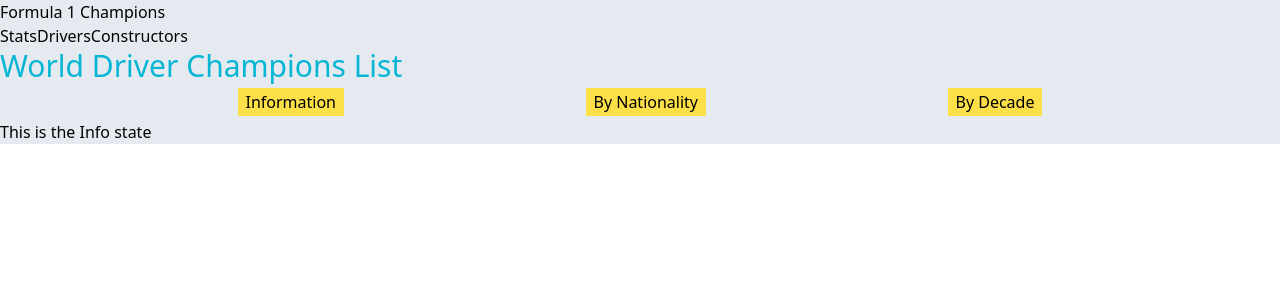
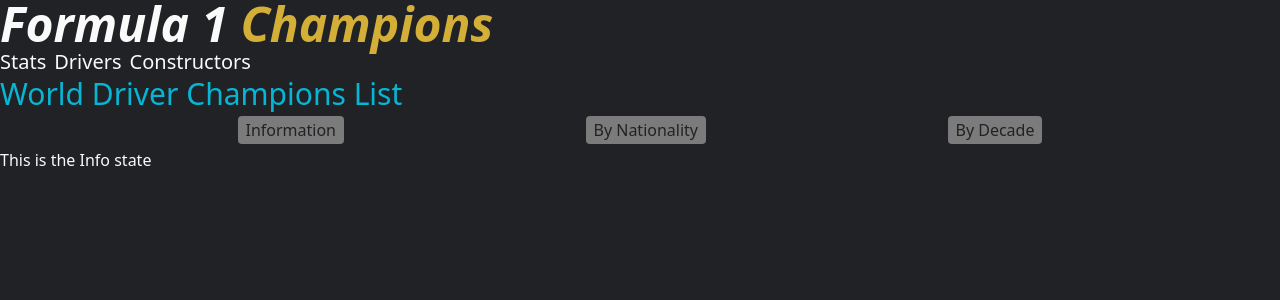
Before and after one commit to DLong86/f1-champions, a React (Create React App) app: page /drivers in a window 1280 px wide. Shown: the top 300 px of the page. Built offline with nearby package versions, Linux system fonts and the light colour scheme; no server answers.

Commit message:
styling - Nav and buttons, text

```diff
--- a/src/App.js
+++ b/src/App.js
@@ -8,7 +8,7 @@
 
 function App() {
 	return (
-		<div className="bg-slate-300/50">
+		<div className="bg-primary text-zinc-50">
 			<BrowserRouter>
 				<Navbar />
 				<div className="">
--- a/src/components/ByConstructor.js
+++ b/src/components/ByConstructor.js
@@ -27,7 +27,8 @@
 
 	return (
 		<div>
-			<select onChange={selectConstructor}>
+			<select className="bg-primary" onChange={selectConstructor}>
+				<option defaultValue="McLaren">Select constructor</option>
 				{filterConstructor.map((constructor) => {
 					return (
 						<option key={constructor.chassis} value={constructor.chassis}>
--- a/src/components/ByDecade.js
+++ b/src/components/ByDecade.js
@@ -18,7 +18,7 @@
 
 	return (
 		<div>
-			<select onChange={selectDecade}>
+			<select className="bg-primary" onChange={selectDecade}>
 				<option value="select">select decade</option>
 				<option value="2020">2020s</option>
 				<option value="2010">2010s</option>
--- a/src/components/ByNationality.js
+++ b/src/components/ByNationality.js
@@ -24,7 +24,7 @@
 	);
 	return (
 		<div>
-			<select onChange={selectCountry}>
+			<select className="bg-primary" onChange={selectCountry}>
 				<option defaultValue="GBR">Select country</option>
 				{filterNat.map((item) => {
 					return (
--- a/src/components/DisplayConstructorLists.js
+++ b/src/components/DisplayConstructorLists.js
@@ -33,7 +33,7 @@
 	};
 
 	return (
-		<div>
+		<div className="bg-primary">
 			<FilterConstructorOptions
 				handleInfo={handleInfo}
 				handleDecade={handleDecade}
--- a/src/components/DisplayDriverLists.js
+++ b/src/components/DisplayDriverLists.js
@@ -42,7 +42,7 @@
 	};
 
 	return (
-		<div>
+		<div className="bg-primary">
 			<FilterDriverOptions
 				handleInfo={handleInfo}
 				handleNationality={handleNationality}
--- a/src/components/Navbar.js
+++ b/src/components/Navbar.js
@@ -1,14 +1,25 @@
 import React from "react";
 import { Link } from "react-router-dom";
+// import logo from "../../public/images/f1-logo.svg";
 
 export default function Navbar() {
+	// console.log(logo);
 	return (
-		<div className="navbar">
-			<h1 className="nav-title">Formula 1 Champions</h1>
-			<div className="links">
-				<Link to="/">Stats</Link>
-				<Link to="/drivers">Drivers</Link>
-				<Link to="/constructors">Constructors</Link>
+		// <div className="bg-secondary w-2/5">
+		<div className="">
+			<h1 className="text-5xl font-bold italic text-zinc-50">
+				Formula 1 <span className="text-gold">Champions</span>
+			</h1>
+			<div className="flex justify-start ">
+				<Link className="pr-2 text-xl" to="/">
+					Stats
+				</Link>
+				<Link className="pr-2 text-xl" to="/drivers">
+					Drivers
+				</Link>
+				<Link className="pr-2 text-xl" to="/constructors">
+					Constructors
+				</Link>
 			</div>
 		</div>
 	);
--- a/src/components/lists/FilterConstructorOptions.js
+++ b/src/components/lists/FilterConstructorOptions.js
@@ -10,19 +10,19 @@
 		<div className="select-filter">
 			<button
 				onClick={handleInfo}
-				className="m-1 px-2 py-0.5 bg-yellow-300 hover:bg-yellow-400 ease-in-out duration-300"
+				className="m-1 px-2 py-0.5 bg-secondary hover:bg-zinc-50/80 ease-in-out duration-300 text-primary rounded"
 			>
 				Information
 			</button>
 			<button
 				onClick={handleDecade}
-				className="m-1 px-2 py-0.5 bg-yellow-300 hover:bg-yellow-400 ease-in-out duration-300"
+				className="m-1 px-2 py-0.5 bg-secondary hover:bg-zinc-50/80 ease-in-out duration-300 text-primary rounded"
 			>
 				By Decade
 			</button>
 			<button
 				onClick={handleConstructor}
-				className="m-1 px-2 py-0.5 bg-yellow-300 hover:bg-yellow-400 ease-in-out duration-300"
+				className="m-1 px-2 py-0.5 bg-secondary hover:bg-zinc-50/80 ease-in-out duration-300 text-primary rounded"
 			>
 				By Constructor
 			</button>
--- a/src/components/lists/FilterDriverOptions.js
+++ b/src/components/lists/FilterDriverOptions.js
@@ -9,26 +9,23 @@
 	return (
 		<div className=" flex items-stretch justify-evenly">
 			<button
-				className="m-1 px-2 bg-yellow-300 hover:bg-yellow-400 ease-in-out duration-300"
+				className="m-1 px-2 py-0.5 bg-secondary hover:bg-zinc-50/80 ease-in-out duration-300 text-primary rounded"
 				onClick={handleInfo}
 			>
 				Information
 			</button>
 			<button
-				className="m-1 px-2  bg-yellow-300 hover:bg-yellow-400 ease-in-out duration-300"
+				className="m-1 px-2 py-0.5 bg-secondary hover:bg-zinc-50/80 ease-in-out duration-300 text-primary rounded"
 				onClick={handleNationality}
 			>
 				By Nationality
 			</button>
 			<button
-				className="m-1 px-2 py-0.5 bg-yellow-300 hover:bg-yellow-400 ease-in-out duration-300"
+				className="m-1 px-2 py-0.5 bg-secondary hover:bg-zinc-50/80 ease-in-out duration-300 text-primary rounded"
 				onClick={handleDecade}
 			>
 				By Decade
 			</button>
-			{/* <button onClick={() => console.log("Willy")}>By Year</button> */}
-			{/* For the onstructors */}
-			{/* <button onClick={handleConstructor}>By Constructor</button> */}
 		</div>
 	);
 }
--- a/src/pages/Constructors.js
+++ b/src/pages/Constructors.js
@@ -7,7 +7,7 @@
 	const { data } = useFetch(url);
 
 	return (
-		<div>
+		<div className="h-screen max-w-full">
 			<h1 className="text-3xl text-cyan-500">
 				World Constructor Champions List
 			</h1>
--- a/src/pages/Drivers.js
+++ b/src/pages/Drivers.js
@@ -7,7 +7,7 @@
 	const { data } = useFetch(url);
 
 	return (
-		<div className="">
+		<div className="max-w-full h-screen">
 			<h1 className="text-3xl text-cyan-500">World Driver Champions List</h1>
 			<DisplayDriverLists targetUrl={url} />
 		</div>
--- a/tailwind.config.js
+++ b/tailwind.config.js
@@ -2,7 +2,13 @@
 module.exports = {
 	content: ["./src/**/*.{js,jsx,ts,tsx}"],
 	theme: {
-		extend: {},
+		extend: {
+			colors: {
+				primary: "#202225",
+				secondary: "#7b7b7b",
+				gold: "#d4af37",
+			},
+		},
 	},
 	plugins: [],
 };
```
